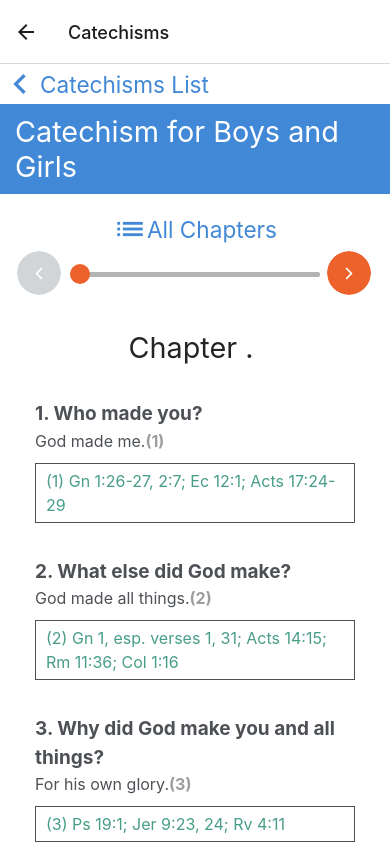
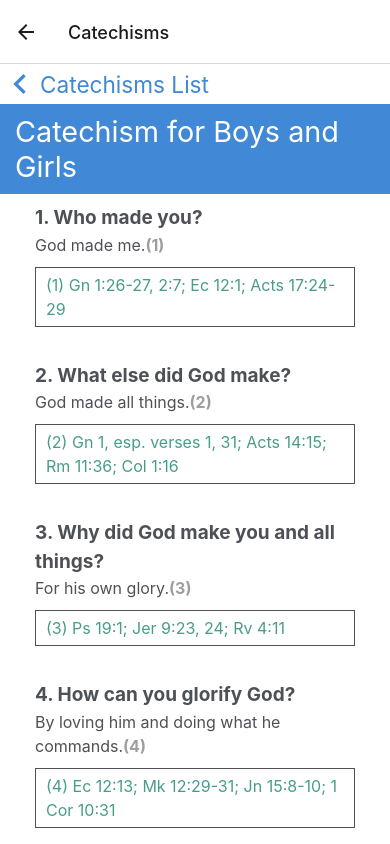
Before and after one commit to michaelcheng924/reformedappnew, a React Native app: screen /CatechismsScreen in a window 390 px wide. Both pictures are taken after a click on the button "Catechism for Boys and Girls". Shown: the top 844 px of the page. Built offline with nearby package versions, Linux system fonts and the light colour scheme.

Commit message:
small fixes for catechisms

```diff
--- a/components/Catechism.tsx
+++ b/components/Catechism.tsx
@@ -1,11 +1,7 @@
 import { StyleSheet, ScrollView, View } from "react-native";
-import { Text } from "@rneui/themed";
 import { useState } from "react";
 import BackToList from "./BackToList";
 import DocumentTitle from "./DocumentTitle";
-import NavigationSlider from "./NavigationSlider";
-import ConfessionChapter from "./ConfessionChapter";
-import AllChapters from "./AllChapters";
 import ReadCatechism from "./ReadCatechism";
 
 export default function Catechism({ catechism, setSelectedCatechism }) {
@@ -19,29 +15,7 @@ export default function Catechism({ catechism, setSelectedCatechism }) {
       <BackToList setSelected={setSelectedCatechism} text="Catechisms List" />
       <DocumentTitle title={catechism.title} />
       <View style={styles.bodyContainer}>
-        <AllChapters setShowChapters={setShowChapters} text="All Chapters" />
-        <NavigationSlider
-          chapter={chapter}
-          setChapter={setChapter}
-          numChapters={catechism.content.length}
-        />
-        <View style={styles.chapterContainer}>
-          <Text
-            h3
-            h3Style={{
-              textAlign: "center",
-            }}
-          >
-            {chapterContent.chapter === "Preface" ? "" : `Chapter `}
-            {chapterContent.chapter}. {chapterContent.title}
-          </Text>
-        </View>
         <ReadCatechism catechism={catechism} />
-        <NavigationSlider
-          chapter={chapter}
-          setChapter={setChapter}
-          numChapters={catechism.content.length}
-        />
       </View>
     </ScrollView>
   );
@@ -65,9 +39,4 @@ const styles = StyleSheet.create({
     paddingTop: 10,
     paddingBottom: 10,
   },
-  chapterContainer: {
-    display: "flex",
-    minHeight: 106,
-    justifyContent: "center",
-  },
 });
--- a/components/ReadCatechism.tsx
+++ b/components/ReadCatechism.tsx
@@ -42,6 +42,7 @@ export default function ReadCatechism({ catechism }) {
                 <TouchableOpacity
                   key={index}
                   onPress={() => {
+                    setScriptures([]);
                     axios
                       .post("https://mcc-admin.herokuapp.com/scriptures", {
                         scripture: item.scriptures,
@@ -53,7 +54,7 @@ export default function ReadCatechism({ catechism }) {
                         });
                       })
                       .catch(() => {
-                        setScriptures([]);
+                        setScriptures("error");
                       });
                   }}
                   style={[
@@ -181,6 +182,7 @@ export default function ReadCatechism({ catechism }) {
                           <TouchableOpacity
                             key={index1}
                             onPress={() => {
+                              setScriptures([]);
                               axios
                                 .post(
                                   "https://mcc-admin.herokuapp.com/scriptures",
@@ -195,7 +197,7 @@ export default function ReadCatechism({ catechism }) {
                                   });
                                 })
                                 .catch(() => {
-                                  setScriptures([]);
+                                  setScriptures("error");
                                 });
                             }}
                           >
@@ -217,6 +219,7 @@ export default function ReadCatechism({ catechism }) {
                       <TouchableOpacity
                         key={index}
                         onPress={() => {
+                          setScriptures([]);
                           axios
                             .post(
                               "https://mcc-admin.herokuapp.com/scriptures",
@@ -231,7 +234,7 @@ export default function ReadCatechism({ catechism }) {
                               });
                             })
                             .catch(() => {
-                              setScriptures([]);
+                              setScriptures("error");
                             });
                         }}
                       >
```
